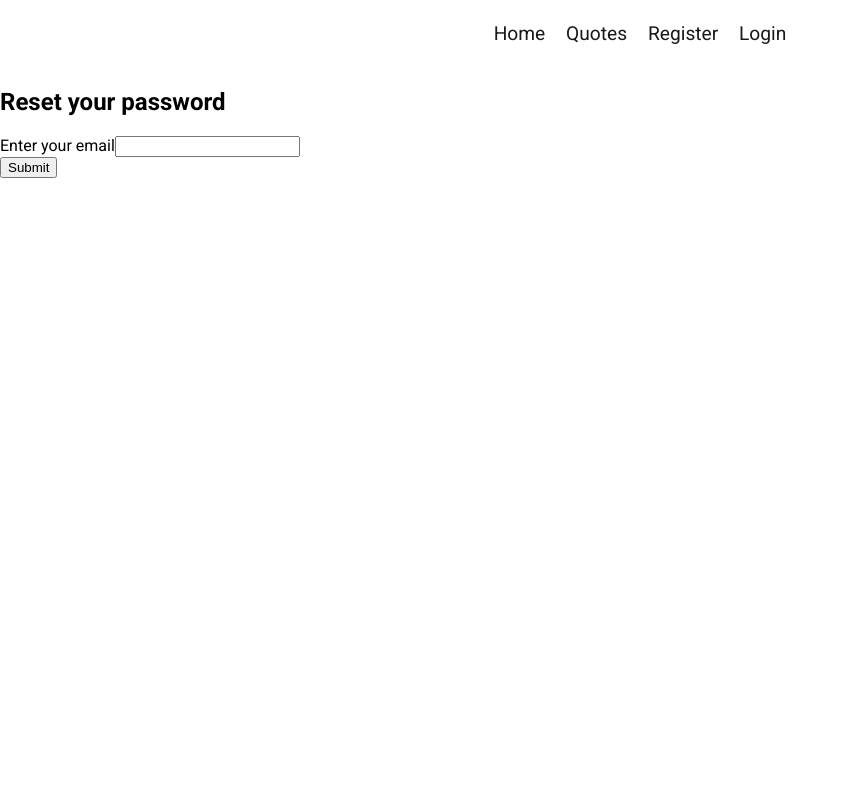
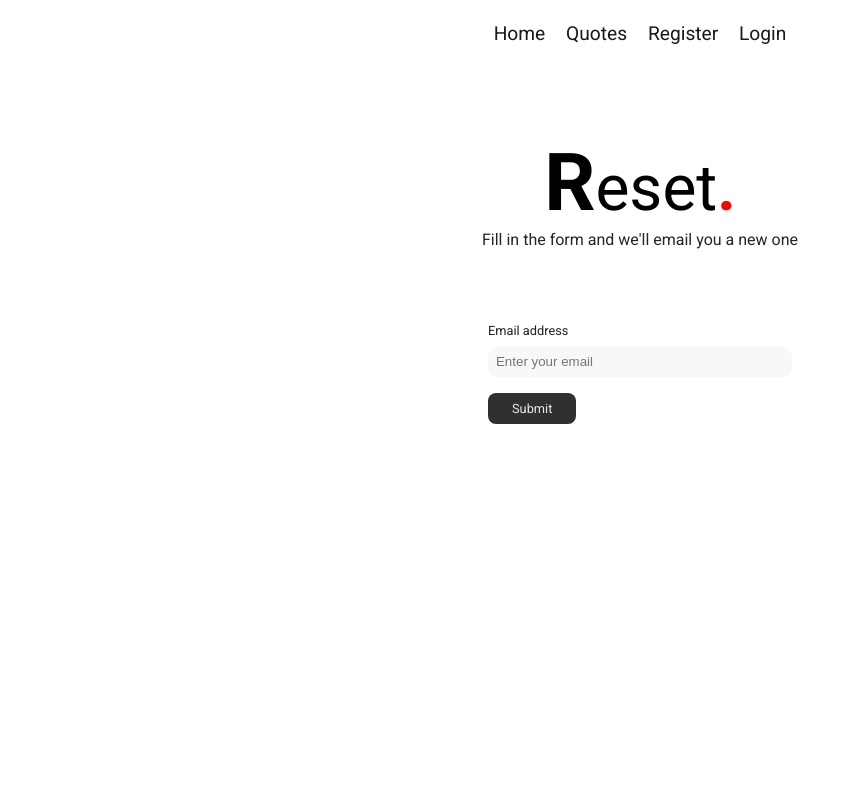
Before and after one commit to fanerotim/Quotes, a React (Vite) app in the folder client/vite-project/: page /users/reset-password in a window 1280 px wide. Shown: the top 800 px of the page, without its empty margins (0-861 px from the left). Built offline with nearby package versions, Linux system fonts and the light colour scheme; no server answers.

Commit message:
add initial basic styles to reset password page and align it to be consistent with other pages with forms design

```diff
--- a/client/vite-project/src/components/reset-password/ResetPassword.jsx
+++ b/client/vite-project/src/components/reset-password/ResetPassword.jsx
@@ -1,4 +1,4 @@
-import './ResetPassword.scss';
+import styles from './ResetPassword.module.scss';
 import useResetPassword from '../../hooks/useResetPassword';
 import useForm from '../../hooks/useForm';
 
@@ -18,20 +18,59 @@ const ResetPassword = () => {
     } = useResetPassword();
 
     return (
-        <section>
-            <h1>Reset your password</h1>
-            {!isSubmitted && <form
-                onSubmit={(e) => handleSubmit(e, values)}>
-                <label>Enter your email</label>
+        <section
+            className={styles.reset__password__container}
+        >
+
+            <div
+                className={styles.reset__password__text__container}
+            >
+                <h1
+                    className={styles.reset__password__text__heading}
+                >
+                    Reset
+                </h1>
+                <h2
+                    className={styles.reset__password__text__subheading}
+                >
+                    Fill in the form and we'll email you a new one
+                </h2>
+            </div>
+
+            {!isSubmitted &&
+
+                <form
+                    onSubmit={(e) => handleSubmit(e, values)}
+                    className={styles.reset__password__form}
+                >
+
+                    <div
+                        className={styles.form__data}
+                    >
+                        <label
+                            className={styles.reset__password__form__label}
+                        >
+                            Email address
+                        </label>
                         <input
+                            onChange={handleChange}
+                            className={styles.reset__password__form__input}
                             value={values.email}
+                            placeholder='Enter your email'
                             name='email'
-                    onChange={handleChange}
                             type="email"
+                            required
                         />
-                <br />
-                <button disabled={isLoading}>Submit</button>
+                    </div>
+
+                    <button
+                        className={styles.reset__password__form__submit__button}
+                        disabled={isLoading}
+                    >
+                        Submit
+                    </button>
                 </form>}
+
             {error && <p>{error}</p>}
             {isSubmitted && <h2>Password updated successfully. Please check your email and log in again.</h2>}
         </section>
--- /dev/null
+++ b/client/vite-project/src/components/reset-password/ResetPassword.module.scss
@@ -0,0 +1,95 @@
+.reset__password__container {
+    display: grid;
+    // grid-template-columns: max-content;
+    grid-template-rows: 250px 1fr;
+    justify-content: center;
+}
+
+.reset__password__text__container {
+    grid-row: 1 / 2;
+    justify-self: center;
+    align-self: center;
+    padding: 2rem;
+}
+
+.reset__password__text__heading {
+    font-size: 4rem;
+    font-weight: 400;
+    justify-self: center;
+    margin: 0;
+
+    &::after {
+        content: '.';
+        color: red;
+        font-weight: bold;
+    }
+
+    &::first-letter {
+        font-size: 5rem;
+        font-weight: bold;
+    }
+}
+
+.reset__password__text__subheading {
+    justify-self: center;
+    text-align: center;
+    font-size: 1rem;
+    font-weight: 400;
+    color: rgb(37, 37, 37);
+    margin: 0;
+}
+
+.reset__password__form {
+    grid-row: 2 / 3;
+    justify-self: center;
+    width: 80%;
+
+    &__label {
+        font-size: .8rem;
+        color: rgb(34, 34, 34);
+        text-align: left;
+        padding: .3rem 0;
+    }
+
+    &__input {
+        padding: .5rem;
+        border-radius: .7rem;
+        outline: none;
+        border: none;
+        background-color: rgb(248, 248, 248);
+    }
+
+    &__input:user-invalid {
+        outline: 2px solid var(--error);
+    }
+
+    &__input:user-valid {
+        outline: 2px solid var(--success);
+    }
+
+    &__input:focus {
+        outline: 2px solid var(--warning);
+    }
+}
+
+.form__data {
+    display: grid;
+    gap: .2rem;
+}
+
+.reset__password__form__submit__button {
+    all: unset;
+    font-size: .8rem;
+    padding: .5rem 1.5rem;
+    margin-top: 1rem;
+    background-color: rgb(48, 48, 48);
+    color: rgb(231, 231, 231);
+    border-radius: .5rem;
+    transition: background-color .3s;
+    cursor: pointer;
+
+    &:hover {
+        background-color: rgb(245, 245, 245);
+        color: black;
+    }
+}
```
Also changed, not shown: client/vite-project/src/components/reset-password/ResetPassword.scss (deleted). Lines whose indentation alone changed are shown as unchanged.
